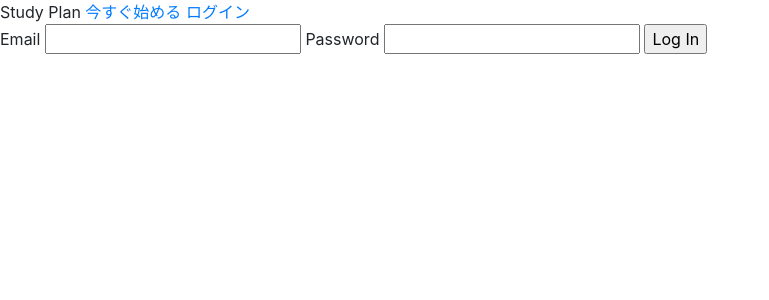
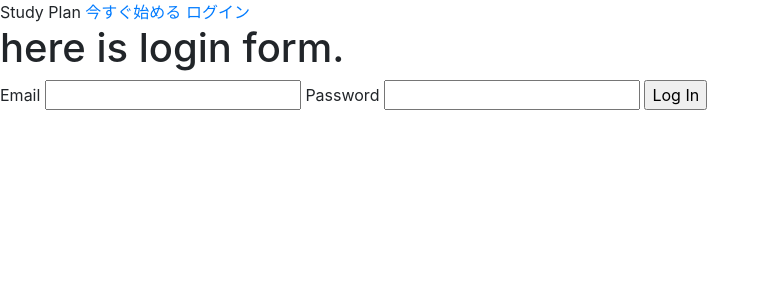
Before and after one commit to tomiharu0317/DevWeeks2020, a Flask app: page /authenticate/login in a window 1280 px wide. Shown: the top 300 px of the page, without its empty margins (0-769 px from the left). Run offline with Flask 2, Linux system fonts and the light colour scheme; some libraries are stand-ins or nearby versions.

Commit message:
modified login.html

```diff
--- a/myproject/auth/templates/auth/login.html
+++ b/myproject/auth/templates/auth/login.html
@@ -1,5 +1,6 @@
 {% extends "base.html" %}
 {% block content %}
+<h1>here is login form.</h1>
 <form method="POST">
 {% with messages = get_flashed_messages() %}
     {% if messages %}
```
